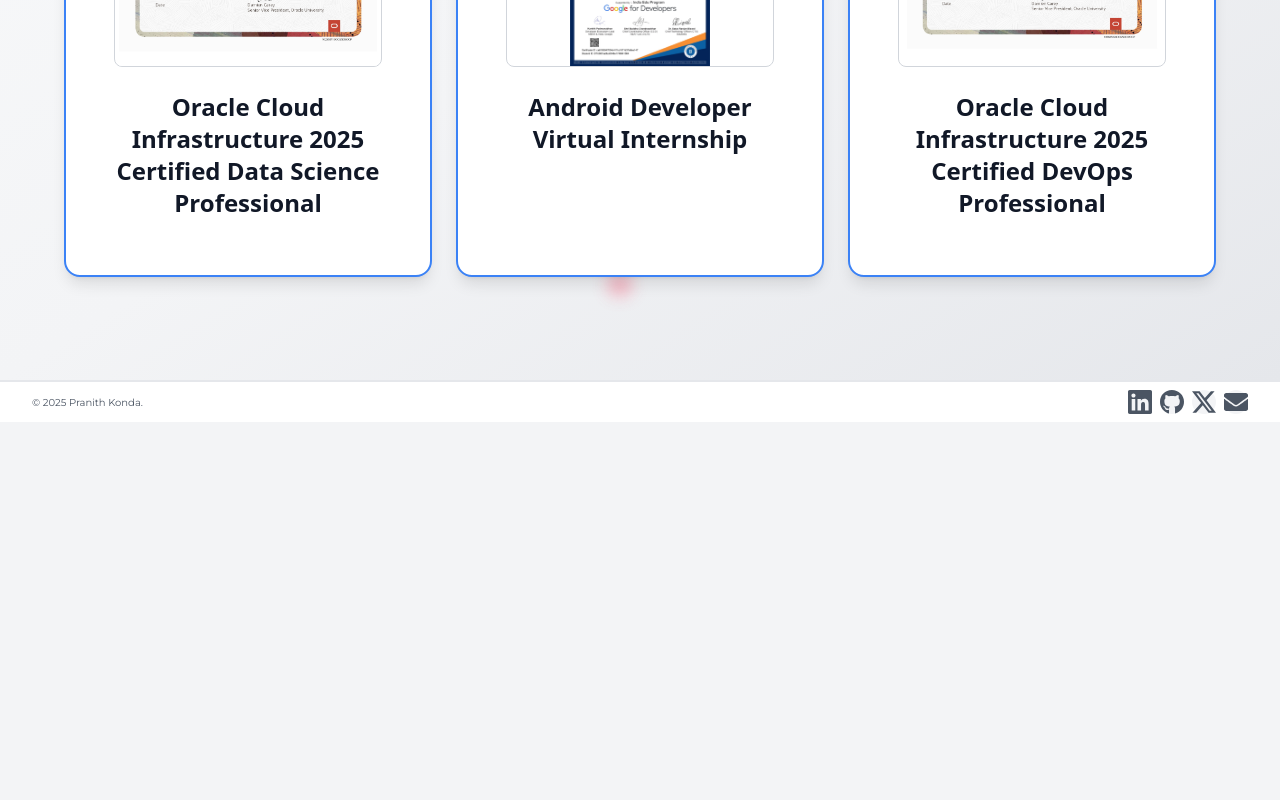
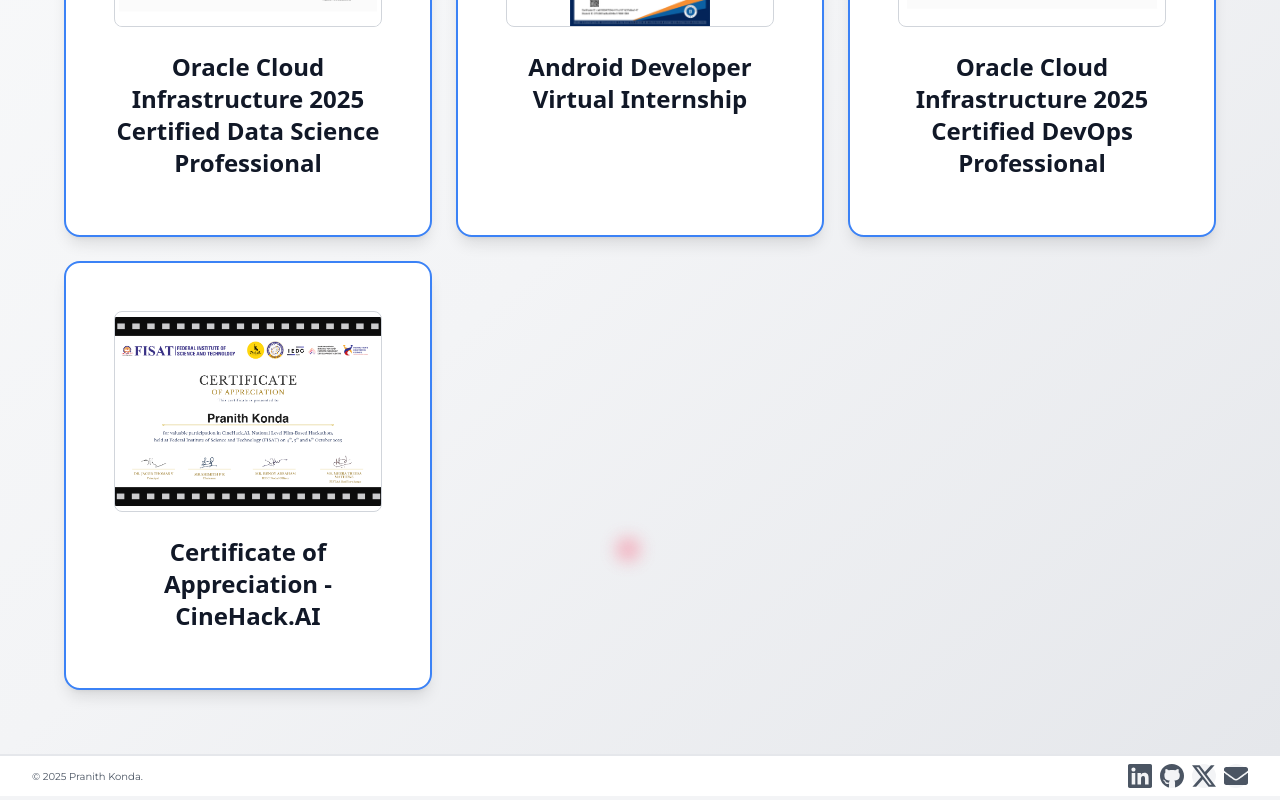
Before and after one commit to Hello-world07/portfolio, a React (Vite) app: page /code in a window 1280 px wide. Shown: the part 420-1220 px from the top of the page. Before the commit the page ends 846 px from the top, so only its background shows below. Built offline with nearby package versions, Linux system fonts and the light colour scheme.

Commit message:
added new certificate

```diff
--- a/src/components/code.jsx
+++ b/src/components/code.jsx
@@ -31,6 +31,10 @@
         {
             title: 'Oracle Cloud Infrastructure 2025 Certified DevOps Professional',
             image: '/dev.jpg'
+        },
+        {
+            title: 'Certificate of Appreciation - CineHack.AI',
+            image: '/cinehack.jpg' // You can replace '/cinehack.jpg' with the actual path to the certificate image
         }
     ];
 
@@ -210,7 +214,7 @@
                 }
             `}</style>
         </section>
-    );
+    )
 };
 
 const App = () => {
```
Also changed, not shown: public/cinehack.jpg (added).
